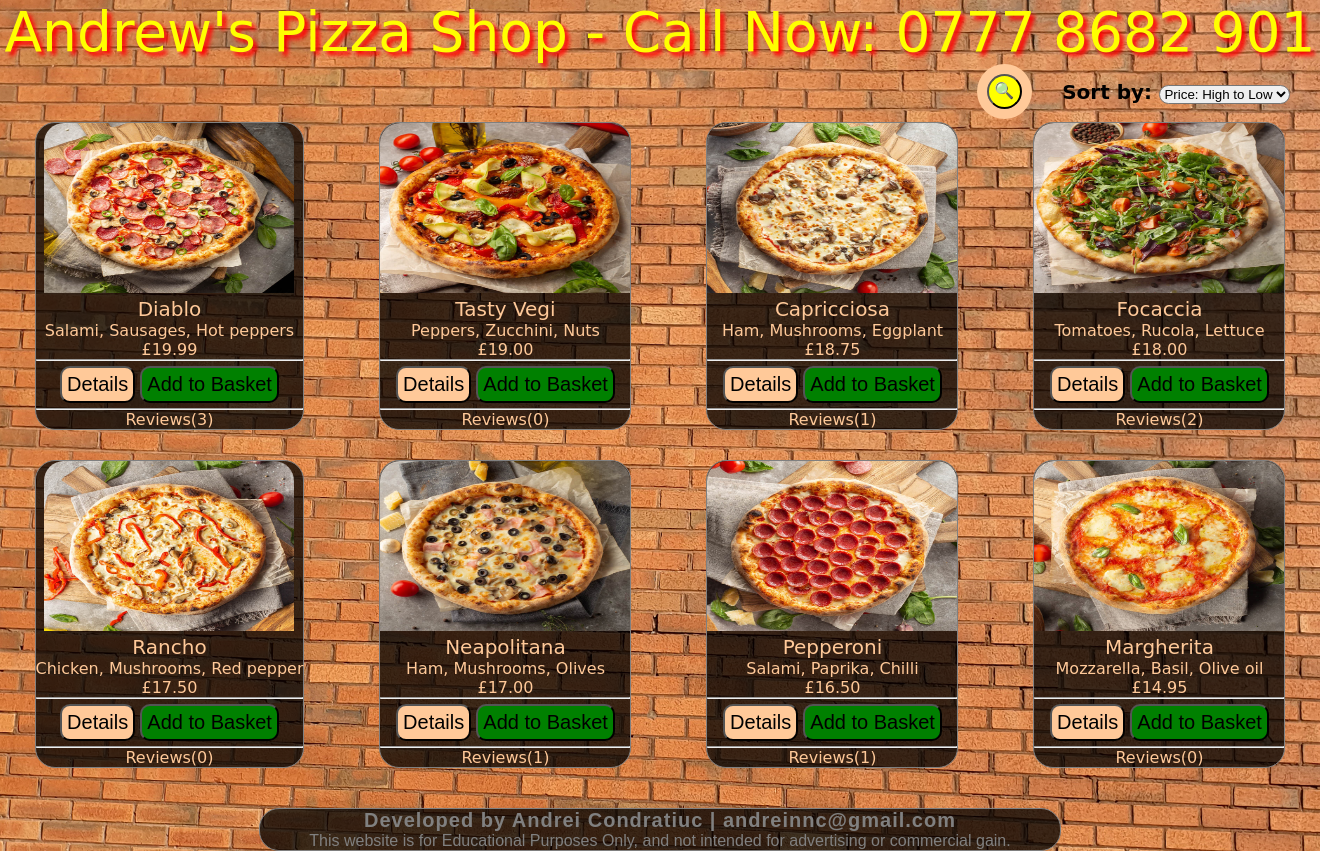
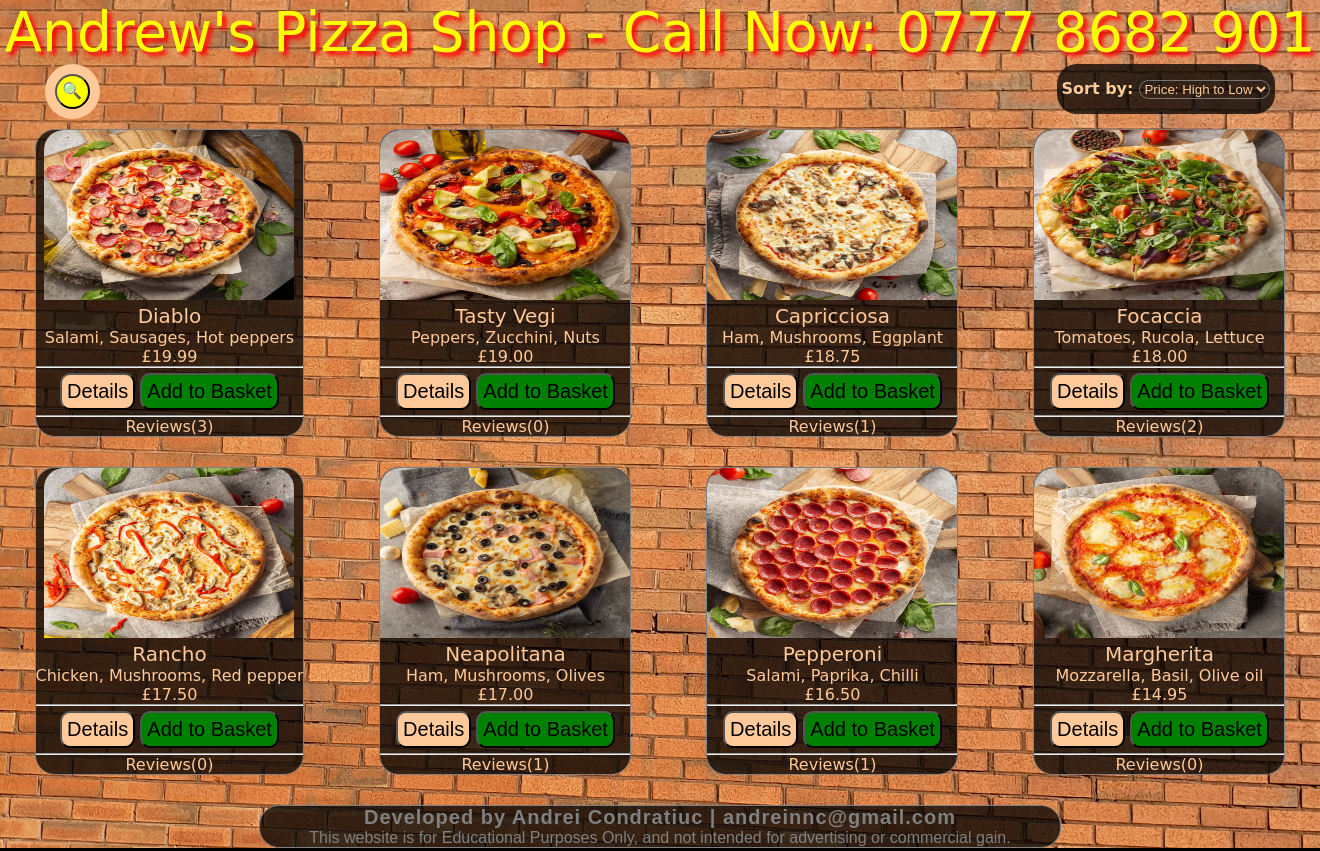
Before and after one commit to andreicomsc/Pizza-Shop, a Flask app: page / in a window 1320 px wide. Shown: the part 59-910 px from the top of the page. Run offline with Flask 2, Linux system fonts and the light colour scheme; data comes from the database, SQL or seed files in the repository; some libraries are stand-ins or nearby versions.

Commit message:
changed layout

```diff
--- a/shop/static/style.css
+++ b/shop/static/style.css
@@ -120,15 +120,26 @@ nav a:hover{
   text-shadow: 4px 4px 4px red;
 }
 
+/*
 .search {
-  margin-bottom: 3px;
-  width: 1290px;/*1570px;*/
+  margin: 0 auto 3px auto;
+  width: 1230px;
   display: grid;
   grid-template-columns: repeat(2, max-content);
   gap: 30px;
-  justify-content: right;
+  justify-content: left;
   align-items:center;
   font-size: 20px;
+  font-weight: bold;
+  color: black;
+}
+*/
+
+.search {
+  margin: 0 auto 10px auto;
+  width: 1230px;/*1570px;*/
+  display: flex;
+  justify-content: space-between;
   font-weight: bold;
   color: black;
 }
@@ -164,11 +175,23 @@ nav a:hover{
 }
 
 #search-box:hover > #search-text {
-  width: 650px;
+  width: 910px;
 }
 
 #search-box:hover > #search-btn {
   background: greenyellow;
+}
+
+#sort-box {
+  height: 40px;
+  padding: 5px;
+  background: rgba(0, 0, 0, 0.75);
+  border-radius: 20px;
+  display: flex;
+  flex-direction: column;
+  justify-content: center;
+  color: #ffc999;
+
 }
 
 #sort {
@@ -177,6 +200,8 @@ nav a:hover{
 
 #sort_type {
   border-radius: 10px;
+  background: transparent;
+  color: #ffc999;
 }
 
 #search-results {
@@ -281,7 +306,7 @@ table {
 }
 
 #about {
-  margin: 40px auto 0 auto;
+  margin: 30px auto 0 auto;
   width: 800px;
   font-family: arial, sans-serif;
   color: gray;
--- a/shop/templates/home.html
+++ b/shop/templates/home.html
@@ -12,7 +12,7 @@
       </form>
     </div>
 
-    <div>
+    <div id="sort-box">
       <form id="sort" action="{{ url_for('home') }}" method="POST">
         {{ form.csrf_token }}
         <span>{{ form.sort_type.label }}</span>
--- a/shop/templates/layout.html
+++ b/shop/templates/layout.html
@@ -9,6 +9,14 @@
 
 
   <body>
+
+    <script>
+      const isMobile = /Mobi|Android|iPhone|iPad|iPod/i.test(navigator.userAgent);
+      if (isMobile) {
+        alert("This app is optimised for Desktop only.");
+      }
+    </script>
+
     <nav>
       {% if current_user.username %}
         <p>Hello {{ current_user.username }}</p>
```
